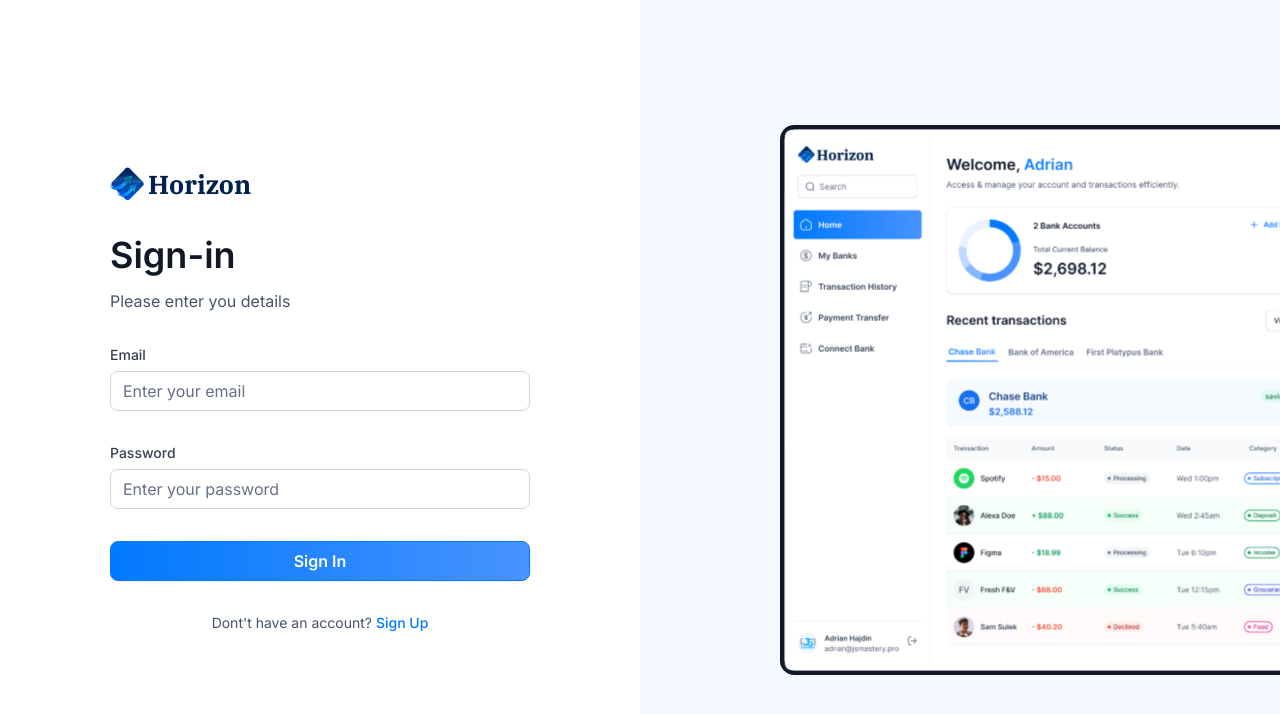
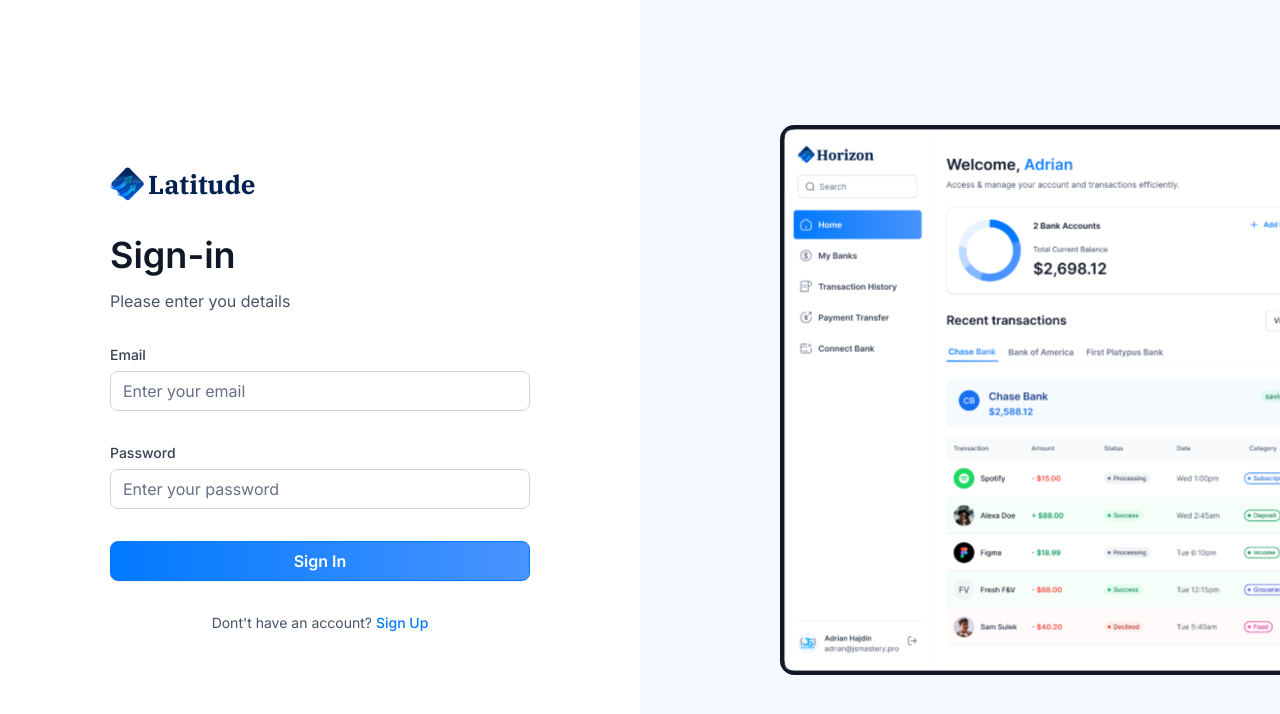
Before and after one commit to yuro4kaw/altitude-banking-app, a Next.js app: page /sign-in in a window 1280 px wide. Shown: the top 714 px of the page. Built offline with nearby package versions, Linux system fonts and the light colour scheme; no server answers; what dwolla-v2, plaid would draw is missing.

Commit message:
refactor

```diff
--- a/app/layout.tsx
+++ b/app/layout.tsx
@@ -12,8 +12,8 @@
 });
 
 export const metadata: Metadata = {
-  title: "Horizon",
-  description: "Horizon is a modern banking platform for everyone.",
+  title: "Latitude",
+  description: "Latitude is a modern banking platform for everyone.",
   icons: {
     icon: "/icons/logo.svg",
   },
--- a/components/AuthForm.tsx
+++ b/components/AuthForm.tsx
@@ -70,9 +70,9 @@
     <section className="auth-form">
       <header className="flex flex-col gap-5 md:gap-8">
         <Link href="/" className="flex cursor-pointer items-center gap-1">
-          <Image src="/icons/logo.svg" alt="Horizon" width={34} height={34} />
+          <Image src="/icons/logo.svg" alt="Latitude" width={34} height={34} />
           <h1 className="text-26 font-ibm-plex-serif font-bold text-black-1">
-            Horizon
+            Latitude
           </h1>
         </Link>
         <div className="flex flex-col gap-1 md:gap-3">
--- a/components/MobileNav.tsx
+++ b/components/MobileNav.tsx
@@ -32,9 +32,9 @@
             href="/"
             className="flex cursor-pointer items-center gap-1 px-4"
           >
-            <Image src="/icons/logo.svg" alt="Horizon" width={34} height={34} />
+            <Image src="/icons/logo.svg" alt="Latitude" width={34} height={34} />
             <h1 className="text-26 font-ibm-plex-serif font-bold text-black-1">
-              Horizon
+              Latitude
             </h1>
           </Link>
           <div className="mobile-nav-sheet">
--- a/components/Sidebar.tsx
+++ b/components/Sidebar.tsx
@@ -16,12 +16,12 @@
         <Link href="/" className="flex mb-12 cursor-pointer items-center gap-2">
           <Image
             src="/icons/logo.svg"
-            alt="Horizon"
+            alt="Latitude"
             width={34}
             height={34}
             className="size-[24px] max-xl:size-14"
           />
-          <h1 className="sidebar-logo">Horizon</h1>
+          <h1 className="sidebar-logo">Latitude</h1>
         </Link>
 
         {sidebarLinks.map((item) => {
```
